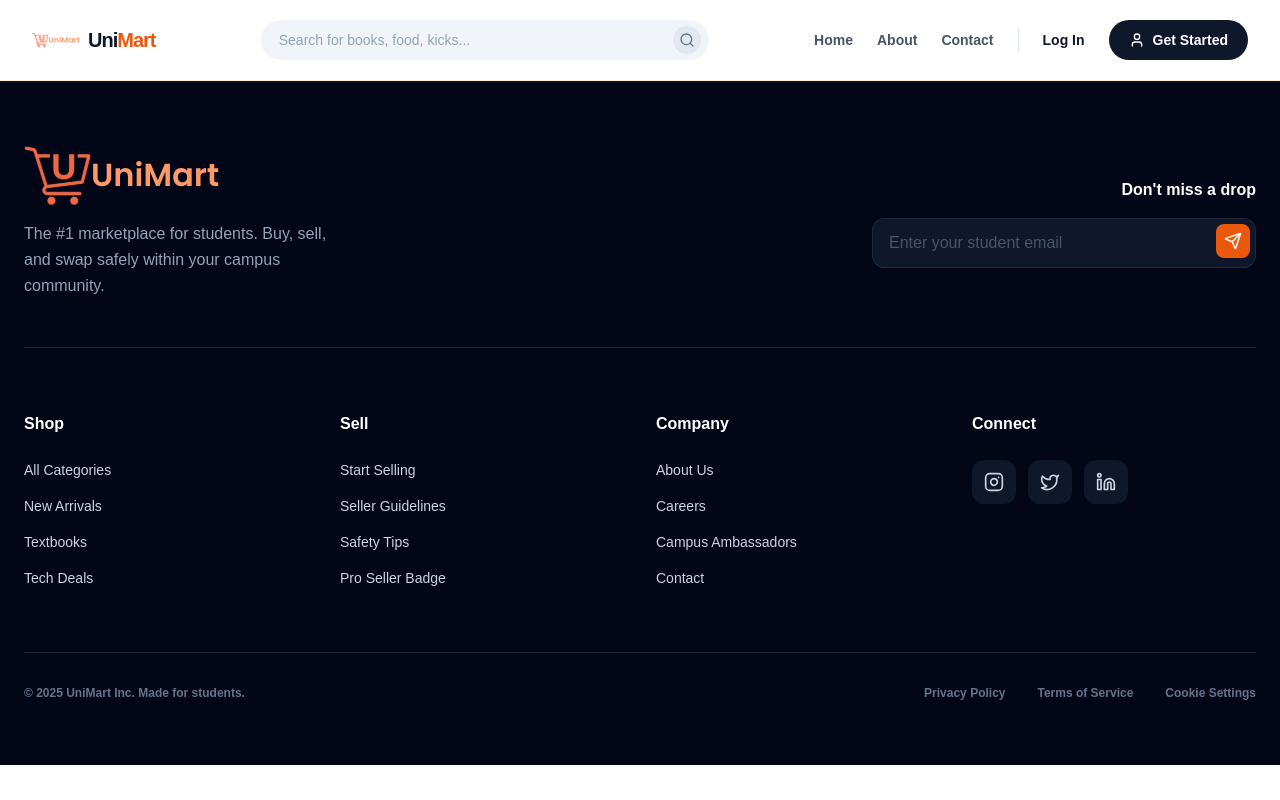
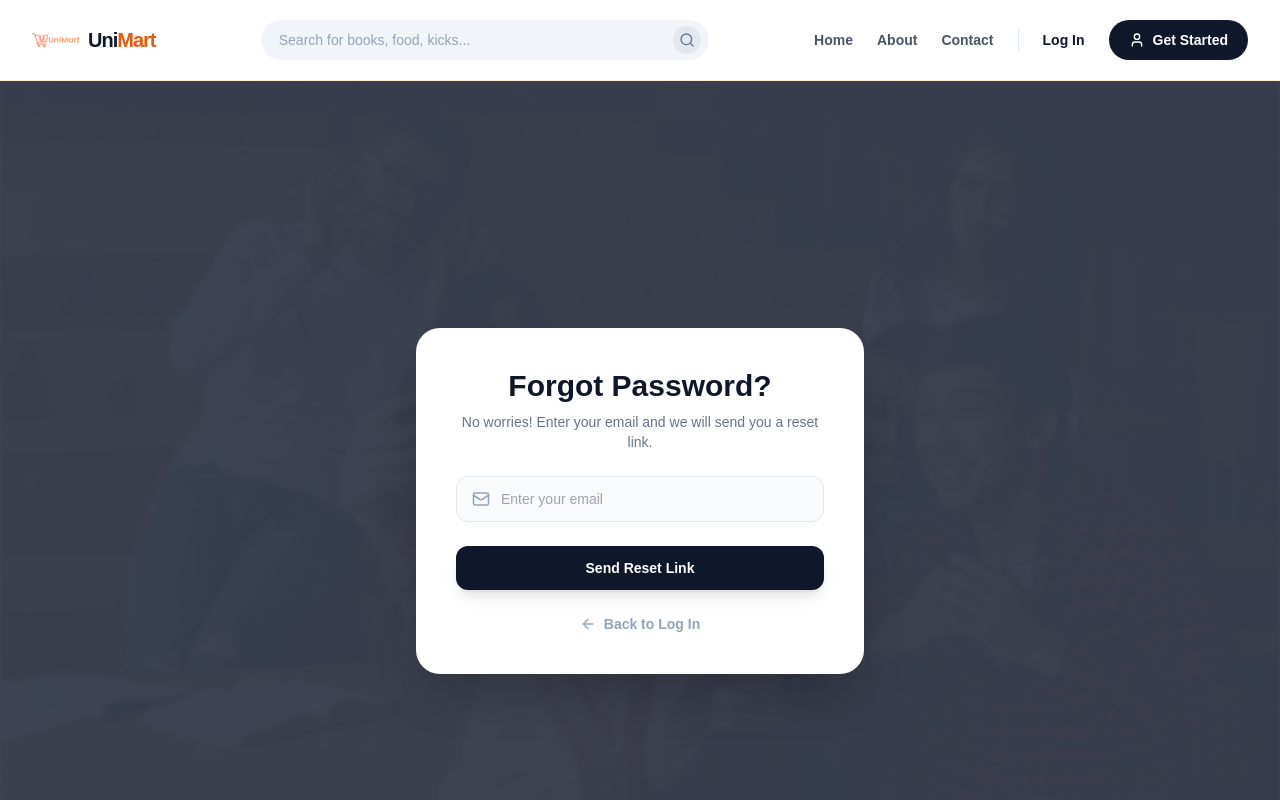
Before and after one commit to Muminah-Omolara/UniMart, a React (Vite) app: page /forgot-password in a window 1280 px wide. Shown: the top 800 px of the page. Built offline with nearby package versions, Linux system fonts and the light colour scheme.

Commit message:
added password recovery page

```diff
--- a/src/App.jsx
+++ b/src/App.jsx
@@ -5,6 +5,7 @@ import { BrowserRouter as Router, Routes, Route } from "react-router-dom";
 import Nav from "./components/Nav";
 import Footer from "./components/Footer";
 import ScrollToTop from "./components/ScrollToTop";
+import ForgotPassword from "./pages/ForgotPassword";
 
 import Home from "./pages/Home";
 // import Shop from "./pages/Shop";
@@ -19,6 +20,7 @@ function App() {
         <Route path="/" element={<Home />} />
         {/* <Route path="/shop" element={<Shop />} /> */}
         <Route path="/auth" element={<Auth />} />
+        <Route path="/forgot-password" element={<ForgotPassword />} />
       </Routes>
 
       <ScrollToTop />
--- a/src/pages/Auth.jsx
+++ b/src/pages/Auth.jsx
@@ -11,6 +11,8 @@ import {
 } from "lucide-react";
 import Stud from "../assets/students.jpg";
 import { NigerianUnis } from "../data/universities";
+import { FaApple } from "react-icons/fa";
+import { Link } from "react-router-dom";
 
 const Auth = () => {
   const [isSignUp, setIsSignUp] = useState(false);
@@ -189,11 +191,7 @@ const Auth = () => {
                 <span className="text-sm">Google</span>
               </button>
               <button className="flex-1 border border-slate-200 bg-white hover:bg-slate-50 text-slate-700 font-bold py-2.5 rounded-xl flex items-center justify-center transition-colors">
-                <img
-                  src="https://www.svgrepo.com/show/508775/apple-logo.svg"
-                  className="w-5 h-5 mr-2"
-                  alt="Apple"
-                />
+                <img src={<FaApple />} className="w-5 h-5 mr-2" alt="Apple" />
                 <span className="text-sm">Apple</span>
               </button>
             </div>
@@ -255,12 +253,12 @@ const Auth = () => {
                 </button>
               </div>
               <div className="flex justify-end">
-                <a
-                  href="#"
+                <Link
+                  to="/forgot-password"
                   className="text-xs font-bold text-orange-600 hover:underline"
                 >
                   Forgot Password?
-                </a>
+                </Link>
               </div>
             </div>
 
@@ -285,11 +283,7 @@ const Auth = () => {
                 <span className="text-sm">Google</span>
               </button>
               <button className="flex-1 border border-slate-200 bg-white hover:bg-slate-50 text-slate-700 font-bold py-2.5 rounded-xl flex items-center justify-center transition-colors">
-                <img
-                  src="https://www.svgrepo.com/show/508775/apple-logo.svg"
-                  className="w-5 h-5 mr-2"
-                  alt="Apple"
-                />
+                <img src={FaApple} className="w-5 h-5 mr-2" alt="Apple logo" />
                 <span className="text-sm">Apple</span>
               </button>
             </div>
--- /dev/null
+++ b/src/pages/ForgotPassword.jsx
@@ -0,0 +1,97 @@
+import React, { useState } from "react";
+import { Link } from "react-router-dom";
+import { Mail, ArrowLeft, CheckCircle } from "lucide-react";
+import Stud from "../assets/students.jpg"; // Reusing your background
+
+const ForgotPassword = () => {
+  const [email, setEmail] = useState("");
+  const [isSubmitted, setIsSubmitted] = useState(false);
+
+  const handleSubmit = (e) => {
+    e.preventDefault();
+    // Logic to send reset email would go here
+    console.log("Reset link sent to:", email);
+    setIsSubmitted(true);
+  };
+
+  return (
+    <div className="relative min-h-screen pt-20 pb-10 flex items-center justify-center p-4 font-sans overflow-hidden">
+
+      {/* 1. BACKGROUND (Consistent with Auth Page) */}
+      <div className="absolute inset-0 z-0">
+        <img
+          src={Stud}
+          alt="Page Background"
+          className="w-full h-full object-cover blur-[2px] opacity-20"
+        />
+        <div className="absolute inset-0 bg-slate-900/80"></div>
+      </div>
+
+      {/* 2. THE CARD */}
+      <div className="relative z-10 bg-white rounded-3xl shadow-2xl w-full max-w-md p-8 md:p-10 text-center">
+
+        {!isSubmitted ? (
+          /* STATE A: INPUT FORM */
+          <form onSubmit={handleSubmit} className="space-y-6">
+            <div className="space-y-2">
+              <h1 className="text-3xl font-display font-black text-slate-900">Forgot Password?</h1>
+              <p className="text-slate-500 font-medium text-sm">
+                No worries! Enter your email and we will send you a reset link.
+              </p>
+            </div>
+
+            <div className="relative group text-left">
+              <Mail className="absolute left-4 top-3.5 text-slate-400 group-focus-within:text-orange-600 transition-colors" size={18} />
+              <input
+                type="email"
+                value={email}
+                onChange={(e) => setEmail(e.target.value)}
+                placeholder="Enter your email"
+                required
+                className="w-full bg-slate-50 border border-slate-200 rounded-xl py-3 pl-11 pr-4 text-sm outline-none focus:border-orange-500 font-medium text-slate-900 transition-all"
+              />
+            </div>
+
+            <button className="w-full bg-slate-900 text-white font-bold py-3 rounded-xl hover:bg-orange-600 transition-all shadow-lg hover:shadow-orange-200 text-sm">
+              Send Reset Link
+            </button>
+
+            <Link to="/auth" className="flex items-center justify-center text-slate-400 hover:text-slate-600 text-sm font-bold transition-colors">
+              <ArrowLeft size={16} className="mr-2" />
+              Back to Log In
+            </Link>
+          </form>
+        ) : (
+          /* STATE B: SUCCESS MESSAGE */
+          <div className="space-y-6 py-4">
+            <div className="w-16 h-16 bg-green-100 text-green-600 rounded-full flex items-center justify-center mx-auto mb-4">
+              <CheckCircle size={32} />
+            </div>
+            <div className="space-y-2">
+              <h1 className="text-3xl font-display font-black text-slate-900">Check your mail</h1>
+              <p className="text-slate-500 font-medium text-sm max-w-xs mx-auto">
+                We have sent a password recover instructions to your email.
+              </p>
+            </div>
+
+            <button className="w-full bg-slate-900 text-white font-bold py-3 rounded-xl hover:bg-orange-600 transition-all shadow-lg hover:shadow-orange-200 text-sm">
+              Open Email App
+            </button>
+
+            <div className="pt-4">
+               <p className="text-xs text-slate-400 font-medium">Did not receive the email? <button onClick={() => setIsSubmitted(false)} className="text-orange-600 underline hover:text-orange-700">Click to resend</button></p>
+            </div>
+
+            <Link to="/auth" className="flex items-center justify-center text-slate-400 hover:text-slate-600 text-sm font-bold transition-colors mt-6">
+              <ArrowLeft size={16} className="mr-2" />
+              Back to Log In
+            </Link>
+          </div>
+        )}
+
+      </div>
+    </div>
+  );
+};
+
+export default ForgotPassword;
```
